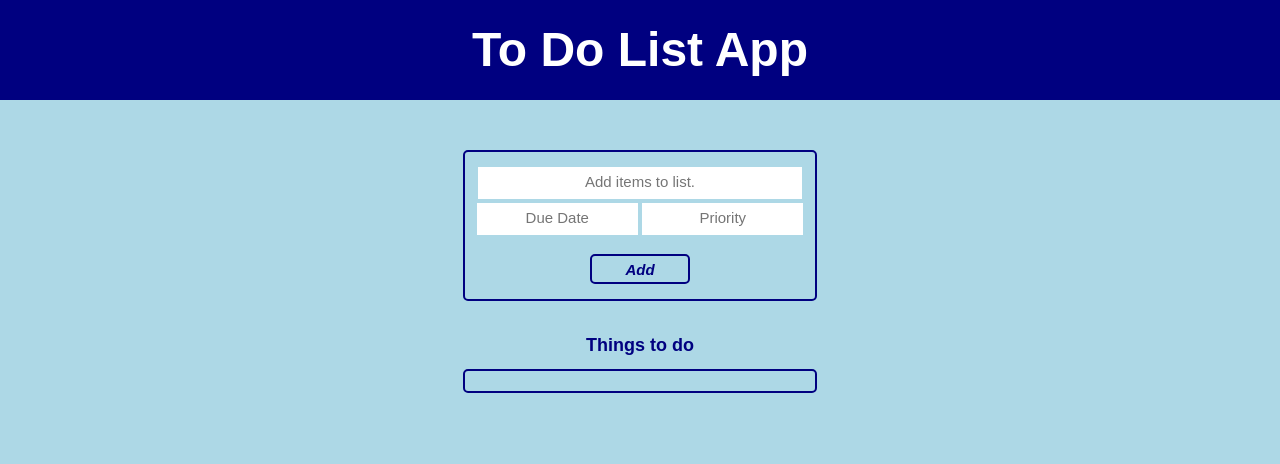
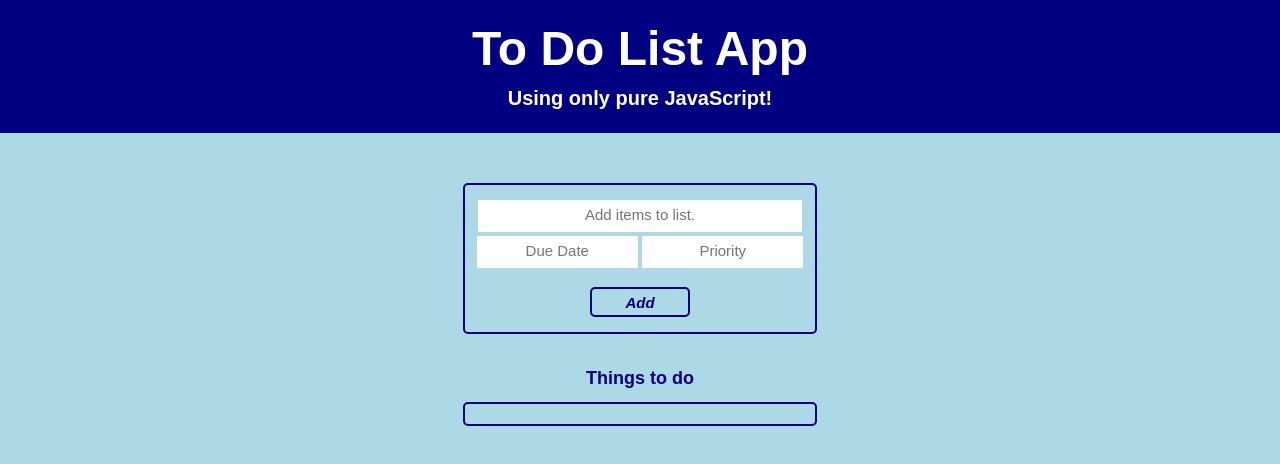
Before and after one commit to kylenewman/ToDo-App, a plain HTML site: page index.html in a window 1280 px wide. Drawn offline with Linux system fonts and the light colour scheme.

Commit message:
Fix space/change header

```diff
--- a/css/styles.css
+++ b/css/styles.css
@@ -5,8 +5,7 @@ body {
 }
 header {
     background-color: navy;
-    height: 100px;
-    line-height: 100px;
+    height: auto;
     margin-bottom: 50px;
 }
 h1 {
@@ -14,6 +13,15 @@ h1 {
     color: #fff;
     font-weight: 700;
     margin: 0;
+	padding-top: 25px;
+}
+h2 {
+    font-size: 20px;
+    font-weight: bold;
+    color: #fff;
+	padding-top: 15px;
+	padding-bottom: 25px;
+
 }
 h3 {
     font-size: 18px;
--- a/index.html
+++ b/index.html
@@ -10,7 +10,8 @@
 </head>
 <body>
     <header>
-        <h1>To Do List App</h1>
+      <h1>To Do List App</h1>
+      <h2>Using only pure JavaScript!</h2>
     </header>
 
     <form class="form">
```
